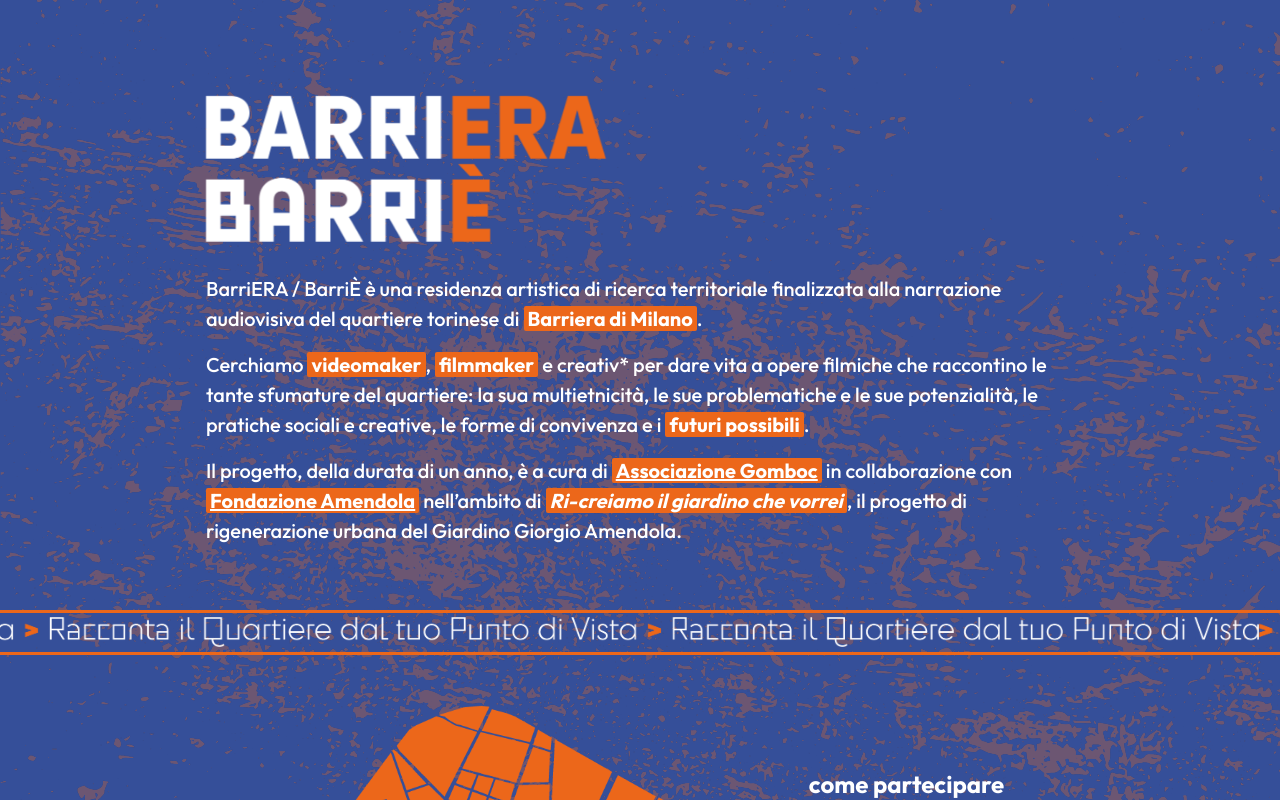
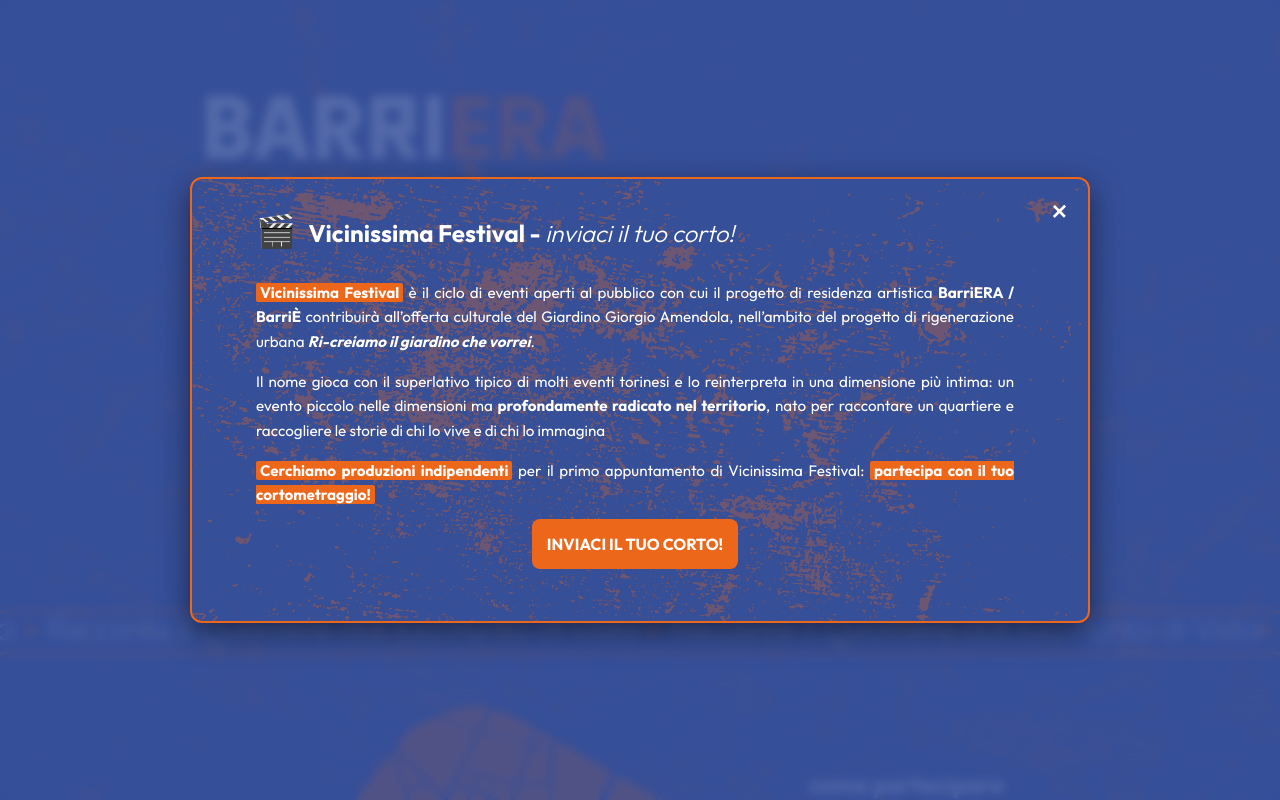
Before and after one commit to mugolini4/Landing-Page-Impatto, a React (Vite) app: page / in a window 1280 px wide. Shown: the top 800 px of the page. Built offline with nearby package versions, Linux system fonts and the light colour scheme; a web font is replaced by a local one.

Commit message:
vicinissima

```diff
--- a/src/components/CallToAction.css
+++ b/src/components/CallToAction.css
@@ -38,7 +38,7 @@
 
 .btn-primary {
     padding: 20px;
-    background: #f25a2a;
+    background: #ed671a;
     color: var(--color-secondary);
     /* box-shadow: 0px 0px 20px 0px #eb805f; */
     border-radius: 8px;
--- a/src/components/Hero.jsx
+++ b/src/components/Hero.jsx
@@ -21,7 +21,7 @@ const Hero = ({ onOpenPopup }) => {
                         narrazione audiovisiva del quartiere torinese di <span className="highlight-text">Barriera di Milano</span>.
                     </p>
                     <p className="hero-description">
-                        Cerchiamo <span className="highlight-text">videomaker</span>, <span className="highlight-text">filmmaker</span> e creativ* per dare vita a opere filmiche che raccontino le tante
+                        Cerchiamo <span className="highlight-text">videomaker</span>, <span className="highlight-text">filmmaker</span> e <span className="highlight-text">creativ*</span> per dare vita a opere filmiche che raccontino le tante
                         sfumature del quartiere: la sua multietnicità, le sue problematiche e le sue potenzialità,
                         le pratiche sociali e creative, le forme di convivenza e i <span className="highlight-text">futuri possibili</span>.
                     </p>
--- a/src/components/Popup.css
+++ b/src/components/Popup.css
@@ -68,7 +68,7 @@
     width: 100%;
     margin: 0;
     padding: 15px;
-    font-size: 1.1rem;
+    font-size: 1rem;
     text-align: center;
 }
 
--- a/src/components/Timeline.jsx
+++ b/src/components/Timeline.jsx
@@ -11,7 +11,7 @@ const Timeline = () => {
             textTop: '-5%', textLeft: '-2%'
         },
         {
-            date: '10 Aprile 2026',
+            date: '17 Aprile 2026',
             title: 'Vicinissima Festival - Evento di lancio della call',
             x: 180, y: 120,
             textTop: '20%', textLeft: '0%',
@@ -72,6 +72,14 @@ const Timeline = () => {
     const thresholds = useRef([]);
     const [pathLength, setPathLength] = useState(0);
     const [isModalOpen, setIsModalOpen] = useState(false);
+
+    // Auto-open Vicinissima modal on mount with a smooth delay
+    useEffect(() => {
+        const timer = setTimeout(() => {
+            setIsModalOpen(true);
+        }, 1200); // 1.2s delay
+        return () => clearTimeout(timer);
+    }, []);
 
     // Generate path data "M x1 y1 L x2 y2 ..."
     const pathData = steps.reduce((acc, step, i) => {
@@ -258,18 +266,26 @@ const Timeline = () => {
                 <div className="popup-backdrop" onClick={(e) => {
                     if (e.target.className === 'popup-backdrop') setIsModalOpen(false);
                 }}>
-                    <div className="popup-content" style={{ maxWidth: '900px', width: '90%', textAlign: 'justify' }}>
+                    <div className="popup-content fade-in-up" style={{ maxWidth: '900px', width: '90%', textAlign: 'justify' }}>
                         <button className="popup-close-btn" onClick={() => setIsModalOpen(false)} aria-label="Close">
                             &times;
                         </button>
-                        <h2 className="popup-title" style={{ marginTop: '0', marginBottom: 'var(--spacing-md)', fontSize: '1.5rem' }}>Vicinissima Festival</h2>
-                        <div className="popup-description" style={{ color: '#e0e0e0', fontSize: '0.95rem', lineHeight: '1.6', maxHeight: '60vh', overflowY: 'auto', paddingRight: '10px' }}>
+                        <h2 className="popup-title" style={{ marginTop: '0', marginBottom: 'var(--spacing-md)', fontSize: '1.5rem' }}> <span style={{ fontSize: '2rem', marginRight: '8px' }}>🎬️️</span> Vicinissima Festival - <i><span style={{ fontWeight: '100' }}>inviaci il tuo corto!</span></i></h2>
+                        <div className="popup-description" style={{ color: '#e0e0e0', fontSize: '0.95rem', lineHeight: '1.6', maxHeight: '60vh', paddingRight: '10px' }}>
                             <p style={{ marginBottom: '1rem' }}>
-                                <b>Vicinissima Festival</b> è il ciclo di eventi aperti al pubblico con cui il progetto di residenza artistica <strong>BarriERA / BarriÈ</strong> contribuirà all’offerta culturale del Giardino Giorgio Amendola, nell’ambito del progetto di rigenerazione urbana <b><em>Ri-creiamo il giardino che vorrei</em></b>.
+                                <b><span className="highlight-text">Vicinissima Festival</span></b> è il ciclo di eventi aperti al pubblico con cui il progetto di residenza artistica <strong>BarriERA / BarriÈ</strong> contribuirà all’offerta culturale del Giardino Giorgio Amendola, nell’ambito del progetto di rigenerazione urbana <b><em>Ri-creiamo il giardino che vorrei</em></b>.
                             </p>
                             <p style={{ marginBottom: '1rem' }}>
                                 Il nome gioca con il superlativo tipico di molti eventi torinesi e lo reinterpreta in una dimensione più intima: un evento piccolo nelle dimensioni ma <b>profondamente radicato nel territorio</b>, nato per raccontare un quartiere e raccogliere le storie di chi lo vive e di chi lo immagina
                             </p>
+                            <p style={{ marginBottom: '1rem' }}>
+                                <span className="highlight-text">Cerchiamo produzioni indipendenti</span> per il primo appuntamento di Vicinissima Festival: <span className="highlight-text">partecipa con il tuo cortometraggio!</span>
+                            </p>
+                            <div style={{ textAlign: 'center', marginTop: '1.5rem', marginBottom: '1rem' }}>
+                                <a href="https://forms.gle/Mweghht1atrxL7KTA" target="_blank" rel="noopener noreferrer" className="btn btn-primary popup-btn">
+                                    INVIACI IL TUO CORTO!
+                                </a>
+                            </div>
                         </div>
                     </div>
                 </div>
```
